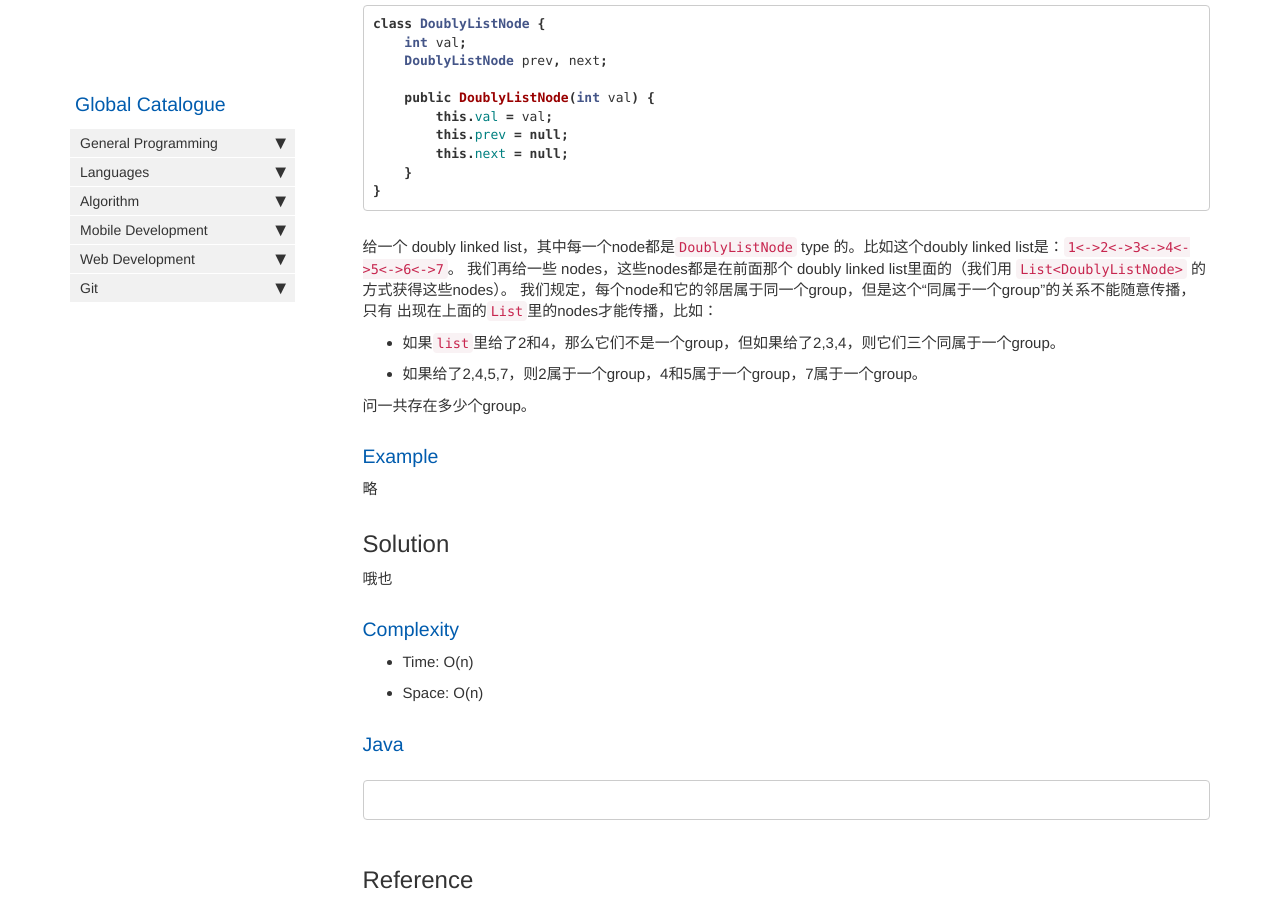
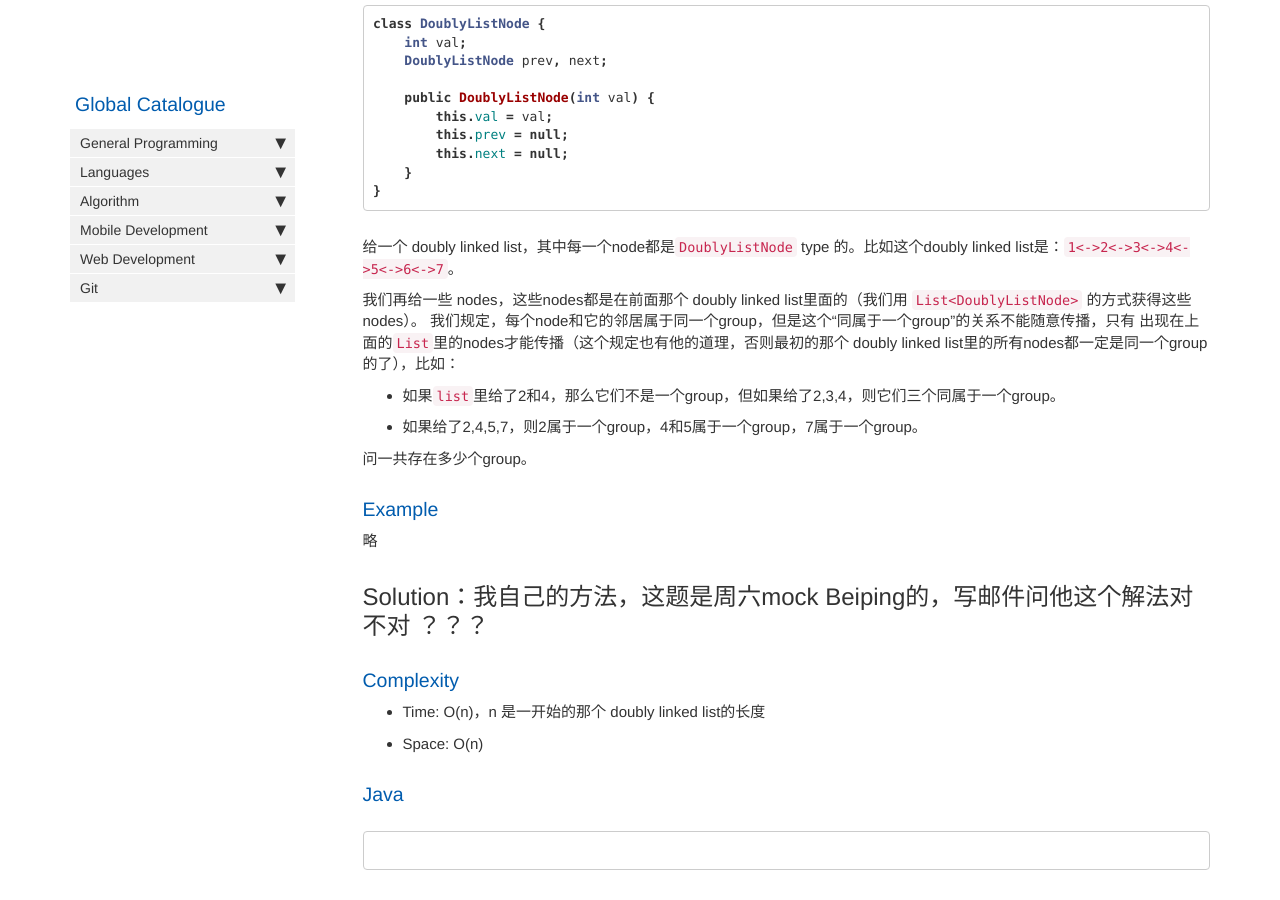
Before and after one commit to HungryOrc/hungryorc.github.io, a Jekyll site: the page built from pages/algorithm/algorithm_group_doubly_linked_list_nodes_by_neighbors.md, in a window 1280 px wide and 900 px high, scrolled down 254 px. Built offline with Jekyll 4.4.1, drawn with Linux system fonts in a browser that asks for light colours; nearby versions of some CDN libraries; comment, search, counter and statistics services are not loaded.

Commit message:
Update algorithm_group_doubly_linked_list_nodes_by_neighbors.md

````diff
--- a/pages/algorithm/algorithm_group_doubly_linked_list_nodes_by_neighbors.md
+++ b/pages/algorithm/algorithm_group_doubly_linked_list_nodes_by_neighbors.md
@@ -23,9 +23,10 @@ class DoublyListNode {
 }
 ```
 给一个 doubly linked list，其中每一个node都是`DoublyListNode` type 的。比如这个doubly linked list是：`1<->2<->3<->4<->5<->6<->7`。
+
 我们再给一些 nodes，这些nodes都是在前面那个 doubly linked list里面的（我们用 `List<DoublyListNode>` 的方式获得这些nodes）。
 我们规定，每个node和它的邻居属于同一个group，但是这个“同属于一个group”的关系不能随意传播，只有
-出现在上面的`List`里的nodes才能传播，比如：
+出现在上面的`List`里的nodes才能传播（这个规定也有他的道理，否则最初的那个 doubly linked list里的所有nodes都一定是同一个group的了），比如：
 * 如果`list`里给了2和4，那么它们不是一个group，但如果给了2,3,4，则它们三个同属于一个group。
 * 如果给了2,4,5,7，则2属于一个group，4和5属于一个group，7属于一个group。
 
@@ -34,11 +35,10 @@ class DoublyListNode {
 ### Example
 略
 
-## Solution
-哦也
+## Solution：我自己的方法，这题是周六mock Beiping的，写邮件问他这个解法对不对 ？？？
 
 ### Complexity
-* Time: O(n)
+* Time: O(n)，n 是一开始的那个 doubly linked list的长度
 * Space: O(n)
 
 ### Java
````
